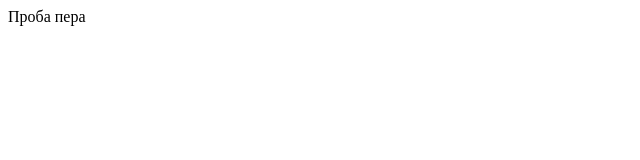
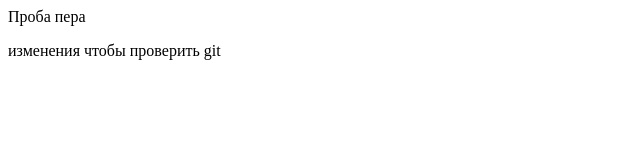
Before and after one commit to antineshi/test, a plain HTML site: page index.html in a window 1280 px wide. Shown: the whole page, without its empty margins (0-640 px from the left). Drawn offline with Linux system fonts and the light colour scheme.

Commit message:
Это наш второй коммит

```diff
--- a/index.html
+++ b/index.html
@@ -10,6 +10,7 @@
 <body>
 
 <div>Проба пера</div>
+<p>изменения чтобы проверить git</p>
 </body>
 
 </html>
```
